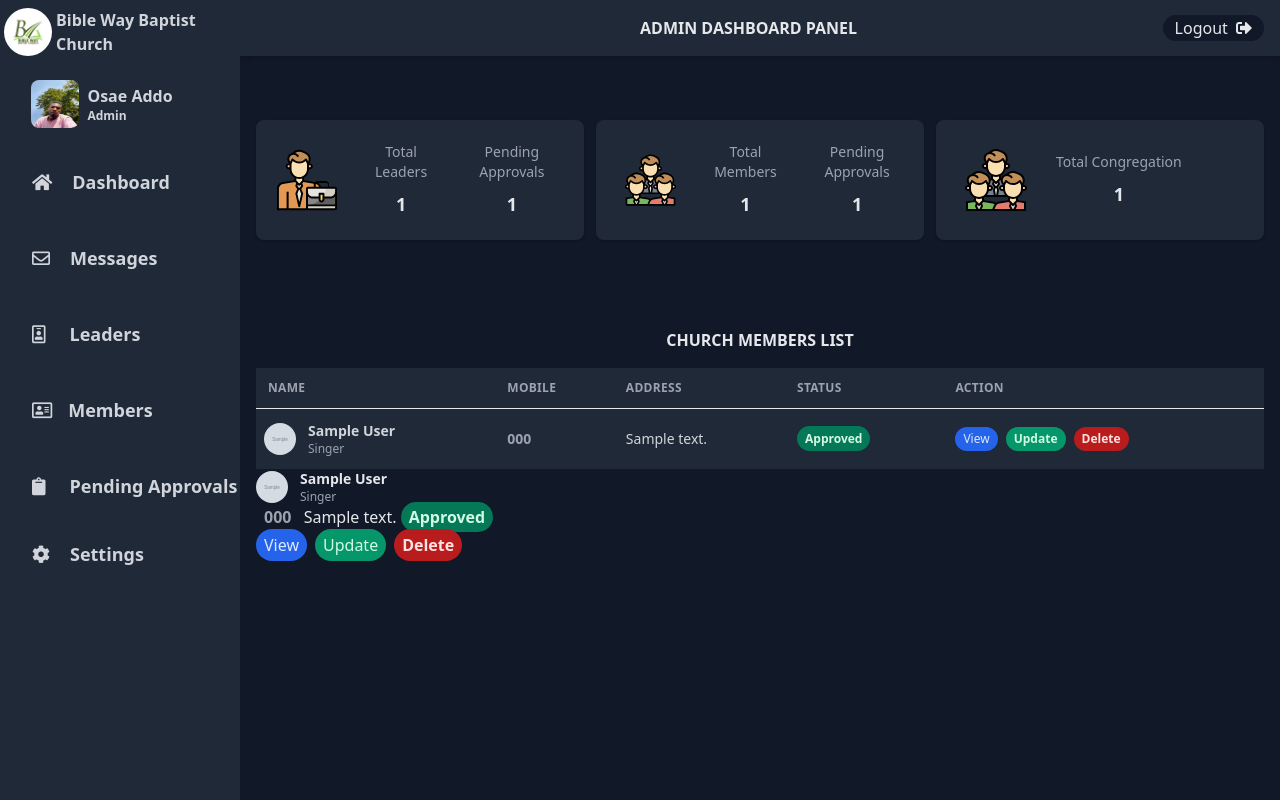
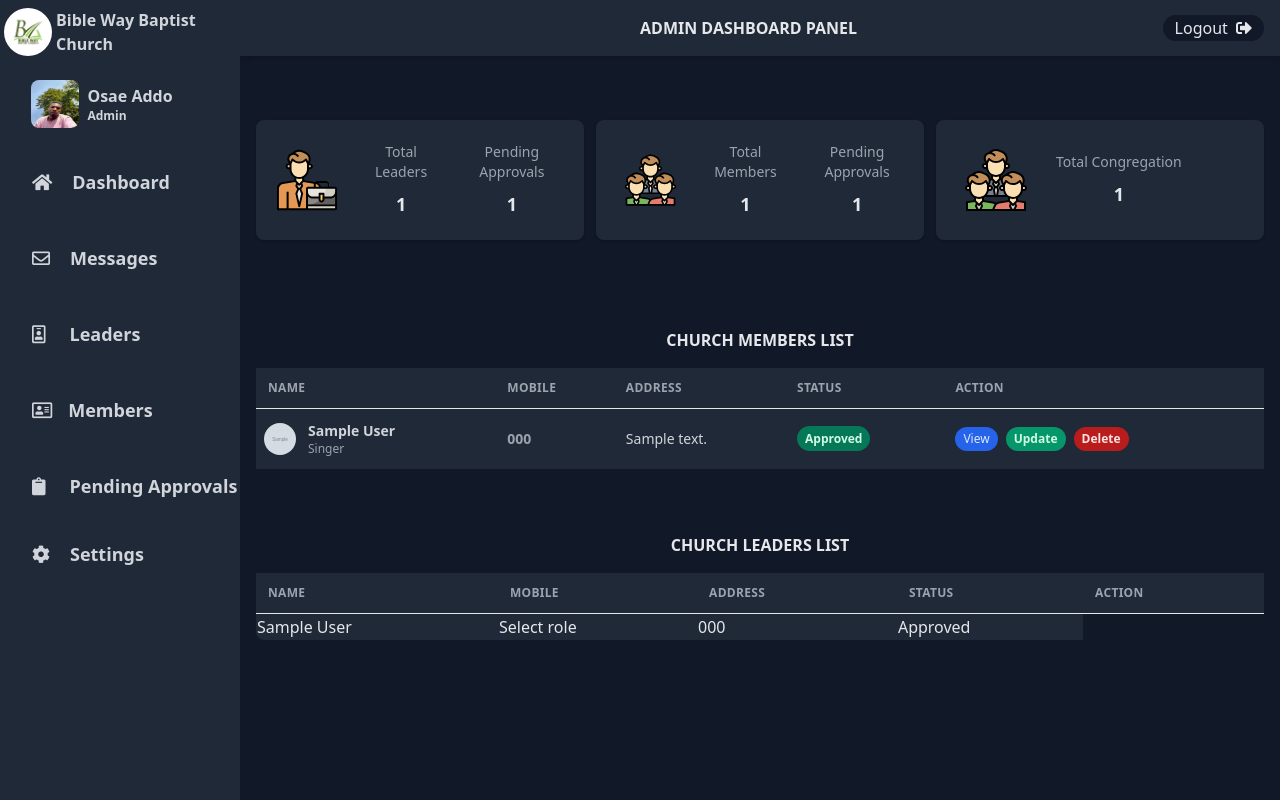
Before and after one commit to OsaeAddo/Bibleway-Baptist-Church, a Django app: template records_management/templates/records_management/admin_dashboard.html in a window 1280 px wide. Run offline with Django 3.2, Linux system fonts and the light colour scheme; tables that the repository leaves empty hold one stand-in row (values such as "Sample post"); the template is opened without the code that fills it: values that come from a table or form of the project are taken from there, most other values are stand-ins (such as "Sample title", 1, 10 or a date in 2020); grey boxes marked "Sample" are stand-in pictures; style sheets or scripts are compiled from the project's sources.

Commit message:
refactor leaders table section

```diff
--- a/records_management/templates/records_management/admin_base_dashboard.html
+++ b/records_management/templates/records_management/admin_base_dashboard.html
@@ -169,49 +169,9 @@
         {% block members-table %}
         {% endblock members-table %}
 
-            <tbody class="bg-gray-800 divide-gray-700">
-              {% block memberlist %}{% endblock memberlist %}
-            </tbody>
-          </table>
-        </div>
-        <!-- Pagination -->
-        <div class="bg-gray-800 divide-gray-700" aria-label="Page navigation" >
-          {% if li_members.has_other_pages %}
-            <ul class="flex p-4 space-x-4 items-center justify-center">
-
-              {% if li_members.has_previous %}
-                <li>
-                  <a class="font-bold text-2xl pr-12" href="?page={{ li_members.previous_page_number }}">&laquo;</a>
-                </li>
-              {% else %}
-                <li class="disabled">
-                  <a class="text-2xl" href="?page={{ li_members.previous_page_number }}" aria-disabled="true">&laquo;</a>
-                </li>
-              {% endif %}
-
-              {% for p in li_members.paginator.page_range %}
-                {% if li_members.number == p %}
-                  <li class="px-2 bg-blue-800 active:bg-blue-500">
-                    <span>{{ p }}</span>
-                    <span class="sr-only">(current)</span>
-                  </li>
-                {% elif p > li_members.number|add:'-3' and p < li_members.number|add:'3' %}
-                  <li>
-                    <a href="?page={{ p }}">{{ p }}</a>
-                  </li>
-                {% endif %}
-              {% endfor %}
-
-              {% if li_members.has_next %}
-                <li><a class="font-bold text-2xl pl-12" href="?page={{ li_members.next_page_number }}">&raquo;</a></li>
-              {% else %}
-                <li class="disabled"><span class="text-2xl pl-12">&raquo;</span></li>
-              {% endif %}
-            </ul>
-          {% endif %}
-        </div>
         <!-- Leaders table -->
-        <div class="members-table">
+        {% block leaders-table %}
+        {% endblock leaders-table %}
 
         </div>
       </section>
```
